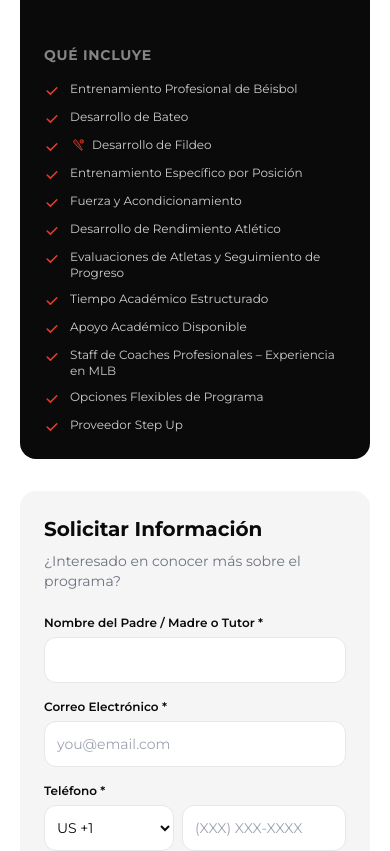
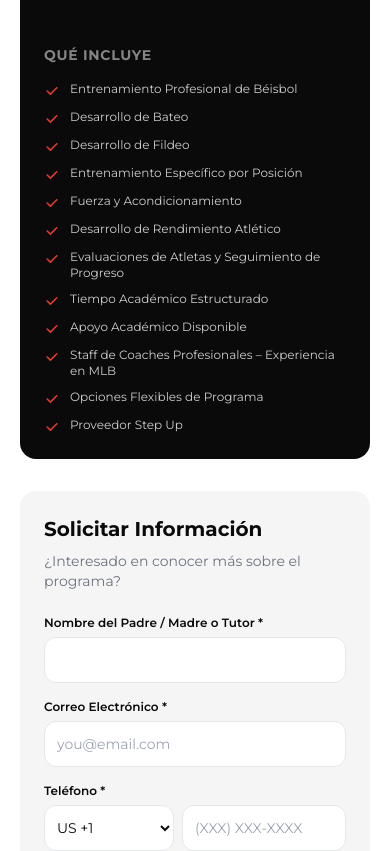
Before and after one commit to rfusco22/AB4-Landing-Page, a Next.js app: page / in a window 390 px wide. Shown: the part 7680-8531 px from the top of the page. Built offline with nearby package versions, Linux system fonts and the light colour scheme.

Commit message:
Remove the bat-and-ball icon everywhere
Didn't read clearly at small sizes. Drop it from the hero, the
program feature lists, the baseball tips cards, and the footer link
— those spots now show plain text like the rest of their lists.

```diff
--- a/app/page.tsx
+++ b/app/page.tsx
@@ -512,22 +512,6 @@ function AnimatedSection({ children, className = '', delay = 0 }: { children: Re
   );
 }
 
-// ============ BASEBALL BAT ICON ============
-function BatIcon({ className = 'w-5 h-5' }: { className?: string }) {
-  return (
-    <svg viewBox="0 0 24 24" className={className} fill="none" xmlns="http://www.w3.org/2000/svg">
-      <g transform="rotate(-38 12 12)">
-        <path
-          d="M9.7,5 Q9.7,3 12,3 Q14.3,3 14.3,5 L14.3,10 L12.9,19 L12.9,21 Q12.9,22 12,22 Q11.1,22 11.1,21 L11.1,19 L9.7,10 Z"
-          fill="currentColor" fillOpacity="0.22" stroke="currentColor" strokeWidth="1.2" strokeLinejoin="round"
-        />
-      </g>
-      <circle cx="17.6" cy="6.6" r="2.6" fill="currentColor" fillOpacity="0.2" stroke="currentColor" strokeWidth="1.2" />
-      <path d="M16.3 5.2c.6.6.6 2.2 0 2.8M18.9 5.2c-.6.6-.6 2.2 0 2.8" stroke="currentColor" strokeWidth="0.8" strokeLinecap="round" />
-    </svg>
-  );
-}
-
 // ============ CONTACT ICONS ============
 function PinIcon({ className = 'w-5 h-5' }: { className?: string }) {
   return (
@@ -727,15 +711,6 @@ function Hero() {
         <div className="absolute top-0 right-0 w-[70%] h-full bg-gradient-to-br from-brand-red/10 via-brand-red/5 to-transparent transform skew-x-[-12deg] translate-x-[20%]" />
         <div className="absolute bottom-0 left-0 w-[40%] h-[60%] bg-gradient-to-tr from-brand-red/5 to-transparent transform skew-x-[12deg] -translate-x-[10%]" />
       </div>
-
-      {/* Floating baseball icon */}
-      <motion.div
-        animate={{ y: [-15, 15, -15], scale: [1, 1.1, 1] }}
-        transition={{ duration: 5, repeat: Infinity, ease: "easeInOut" }}
-        className="absolute top-[40%] right-[5%] w-8 h-8 sm:w-12 sm:h-12 text-white opacity-10 hidden lg:block"
-      >
-        <BatIcon className="w-full h-full" />
-      </motion.div>
 
       {/* Decorative dots pattern */}
       <div className="absolute top-20 left-4 sm:left-10 grid grid-cols-4 gap-2 sm:gap-3 opacity-20">
@@ -1377,13 +1352,8 @@ function ProgramCard({ title, subtitle, price, schedule, scheduleTime, optionsLa
               <svg className="w-4 h-4 sm:w-5 sm:h-5 text-brand-red mt-0.5 flex-shrink-0" fill="currentColor" viewBox="0 0 20 20">
                 <path fillRule="evenodd" d="M16.707 5.293a1 1 0 010 1.414l-8 8a1 1 0 01-1.414 0l-4-4a1 1 0 011.414-1.414L8 12.586l7.293-7.293a1 1 0 011.414 0z" clipRule="evenodd" />
               </svg>
-              <span className="text-xs sm:text-sm text-white/80 inline-flex items-center gap-1.5">
-                {feature.startsWith('🧤 ') ? (
-                  <>
-                    <BatIcon className="w-4 h-4 text-brand-red flex-shrink-0" />
-                    {feature.replace('🧤 ', '')}
-                  </>
-                ) : feature}
+              <span className="text-xs sm:text-sm text-white/80">
+                {feature.replace('🧤 ', '')}
               </span>
             </div>
           ))}
@@ -1750,12 +1720,7 @@ function BaseballTips() {
           {tips.map((tip, i) => (
             <AnimatedSection key={i} delay={i * 0.15}>
               <div className="group bg-brand-gray-light rounded-2xl sm:rounded-3xl p-6 sm:p-8 hover:bg-brand-red/5 transition-all duration-500 hover-lift h-full">
-                <div className="flex items-center gap-3 mb-4 sm:mb-6">
-                  <span className="text-brand-red inline-flex">
-                    <BatIcon className="w-8 h-8 sm:w-9 sm:h-9" />
-                  </span>
-                  <h3 className="text-lg sm:text-xl font-bold text-brand-black">{tip.title}</h3>
-                </div>
+                <h3 className="text-lg sm:text-xl font-bold text-brand-black mb-4 sm:mb-6">{tip.title}</h3>
                 <p className="text-sm sm:text-base text-gray-600 mb-4 sm:mb-6">{tip.description}</p>
                 <div className="overflow-hidden rounded-xl">
                   <img
@@ -1992,15 +1957,10 @@ function Footer() {
           <div>
             <h4 className="text-white font-semibold mb-4 sm:mb-6 text-sm sm:text-base">{c.footerPrograms}</h4>
             <ul className="space-y-2 sm:space-y-3">
-              {['Hitting Instruction', 'Pitching Development', '🧤 Fielding & Defense', 'Showcase Teams'].map((item) => (
+              {['Hitting Instruction', 'Pitching Development', 'Fielding & Defense', 'Showcase Teams'].map((item) => (
                 <li key={item}>
-                  <a href="#programas" className="text-white/50 text-xs sm:text-sm hover:text-brand-red transition-colors inline-flex items-center gap-1.5">
-                    {item.startsWith('🧤 ') ? (
-                      <>
-                        <BatIcon className="w-3.5 h-3.5 flex-shrink-0" />
-                        {item.replace('🧤 ', '')}
-                      </>
-                    ) : item}
+                  <a href="#programas" className="text-white/50 text-xs sm:text-sm hover:text-brand-red transition-colors">
+                    {item}
                   </a>
                 </li>
               ))}
```
